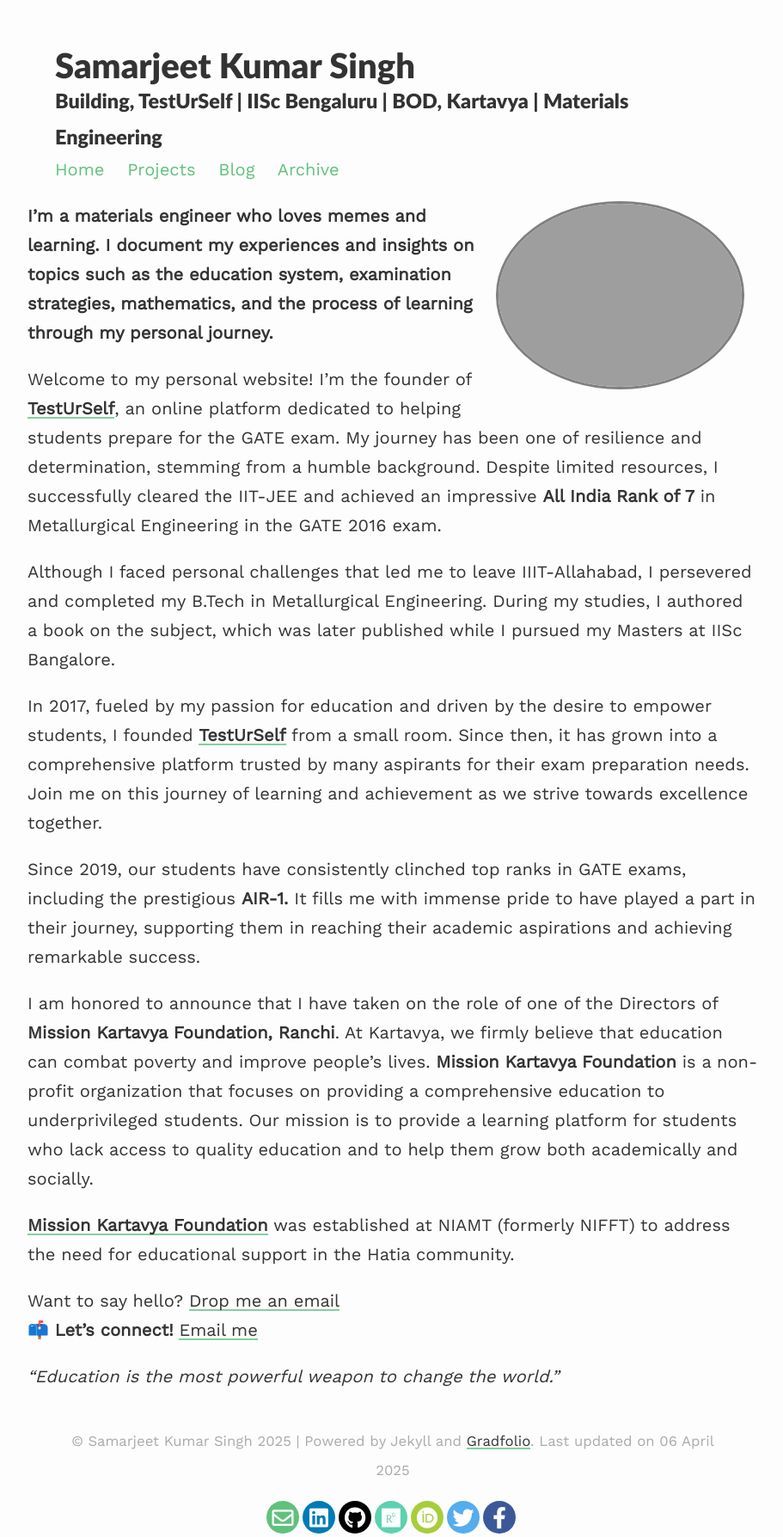
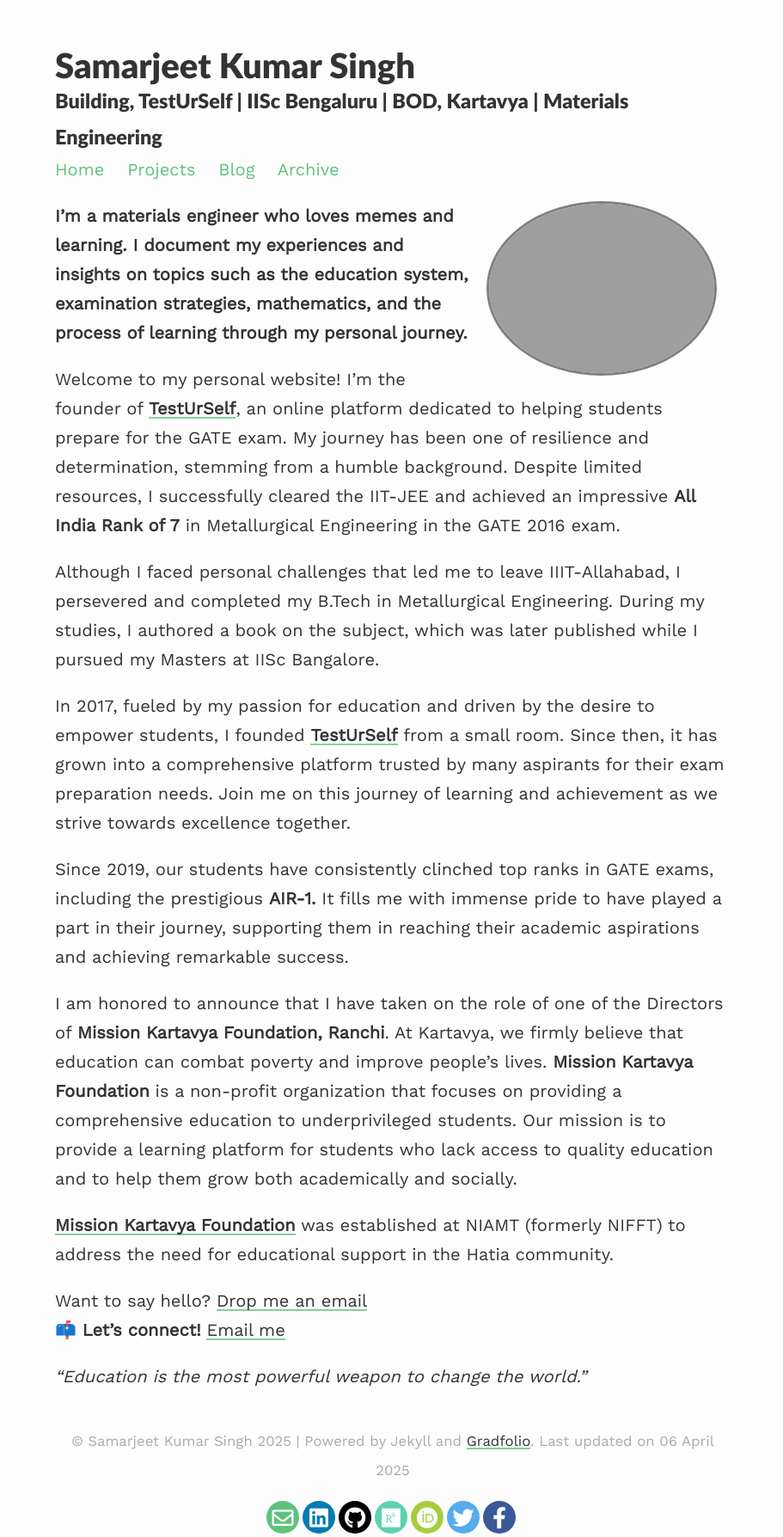
Before and after one commit to Samarjeetkumarsingh/website, a Jekyll site: the page built from index.md, in a window 1280 px wide. Shown: the whole page at 86% size, without its empty margins (183-1094 px from the left). Built offline with Jekyll 4.4.1, drawn with Linux system fonts in a browser that asks for light colours; nearby versions of some CDN libraries.

Commit message:
Update about.html

```diff
--- a/_layouts/about.html
+++ b/_layouts/about.html
@@ -1,7 +1,7 @@
 ---
 layout: default
 ---
-<div>
+<div style="padding-left:2rem; padding-right:2rem">
 {% if page.profile %}
     {% if page.profile.image %}
       <img class="profile {{ page.profile.align }}"  width="33.33%" src="{{ page.profile.image | prepend: '/assets/images/' | prepend: site.baseurl | prepend: site.url }}">
```
